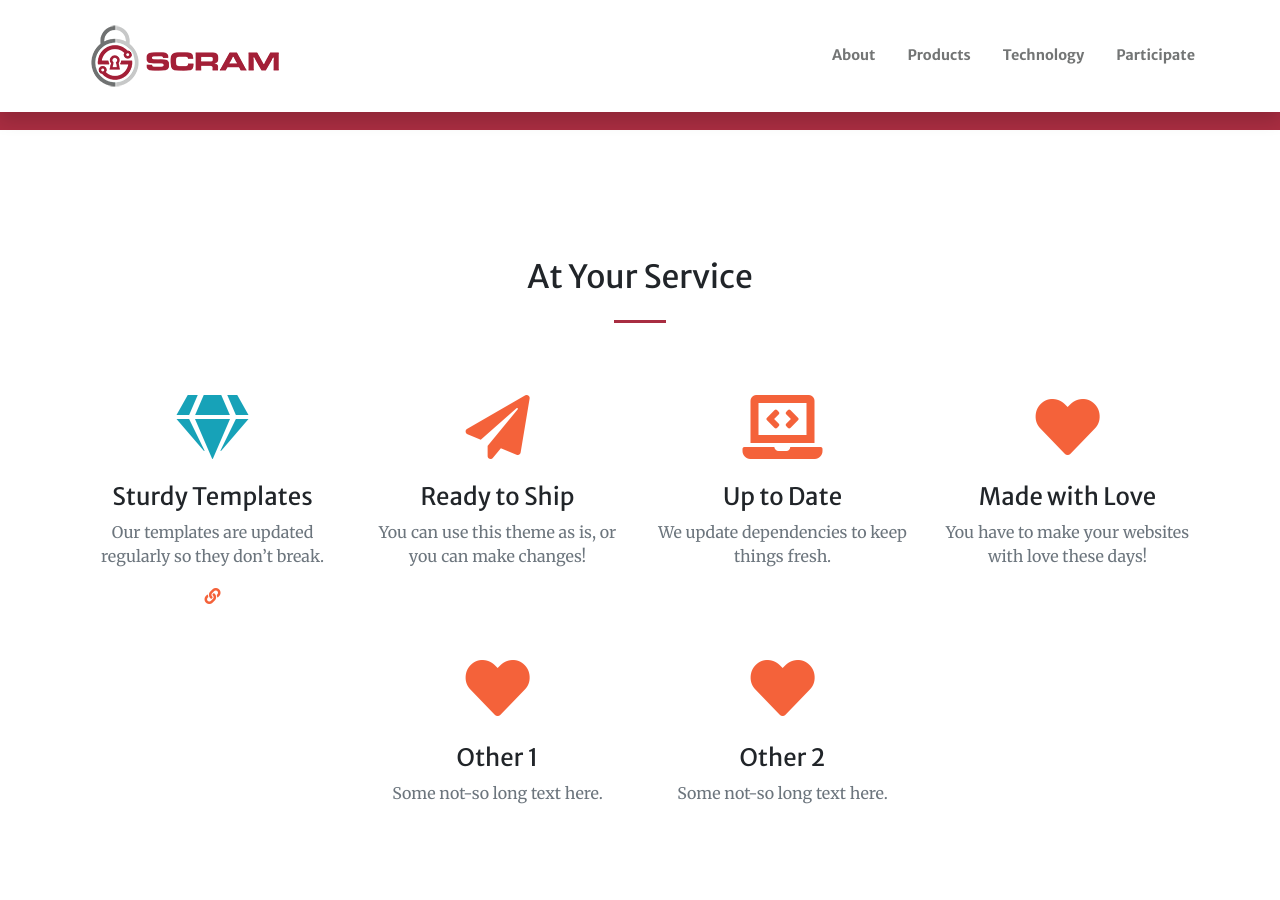
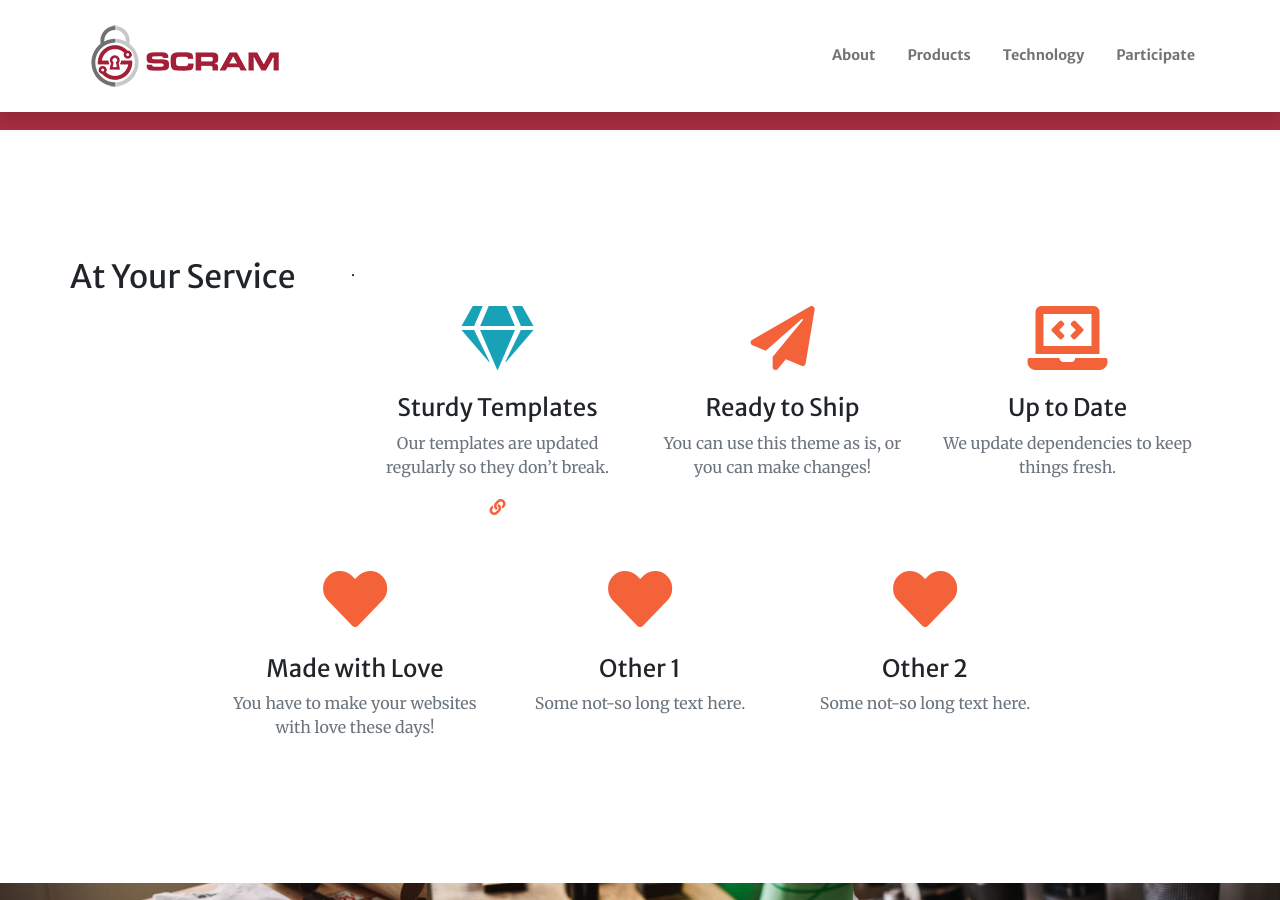
Before and after one commit to jisqyv/MIT, a Jekyll site: the page built from index.md, in a window 1280 px wide and 900 px high, scrolled down 1320 px. Built offline with Jekyll 4.4.1, drawn with Linux system fonts in a browser that asks for light colours; nearby versions of some CDN libraries.

Commit message:
Update services.html

```diff
--- a/_includes/services.html
+++ b/_includes/services.html
@@ -1,15 +1,17 @@
 <section class="page-section {{ section.background_style }}" id="{{ section.section_id }}">
   <div class="container">
-    <h2 class="text-center mt-0">{{ section.title }}</h2>
+
+    <div class="row justify-content-center">
+	    <h2 class="text-center mt-0">{{ section.title }}</h2>
     <hr class="divider my-4">
-    <div class="row justify-content-center">
+
       <!-- {#% assign cols = section.services.size | at_most: 4 %#} -->
       {% assign cols = section.services.size %}
       {% if cols > 4 %}
         {% assign cols = 4 %}
       {% endif %}
 
-      {% assign colsL = 12 | divided_by: cols %}
+      {% assign colsL = 12 | divided_by: cols %}.
       {% assign colsM = colsL | times: 2 %}
 
       {% for service in section.services %}
```
